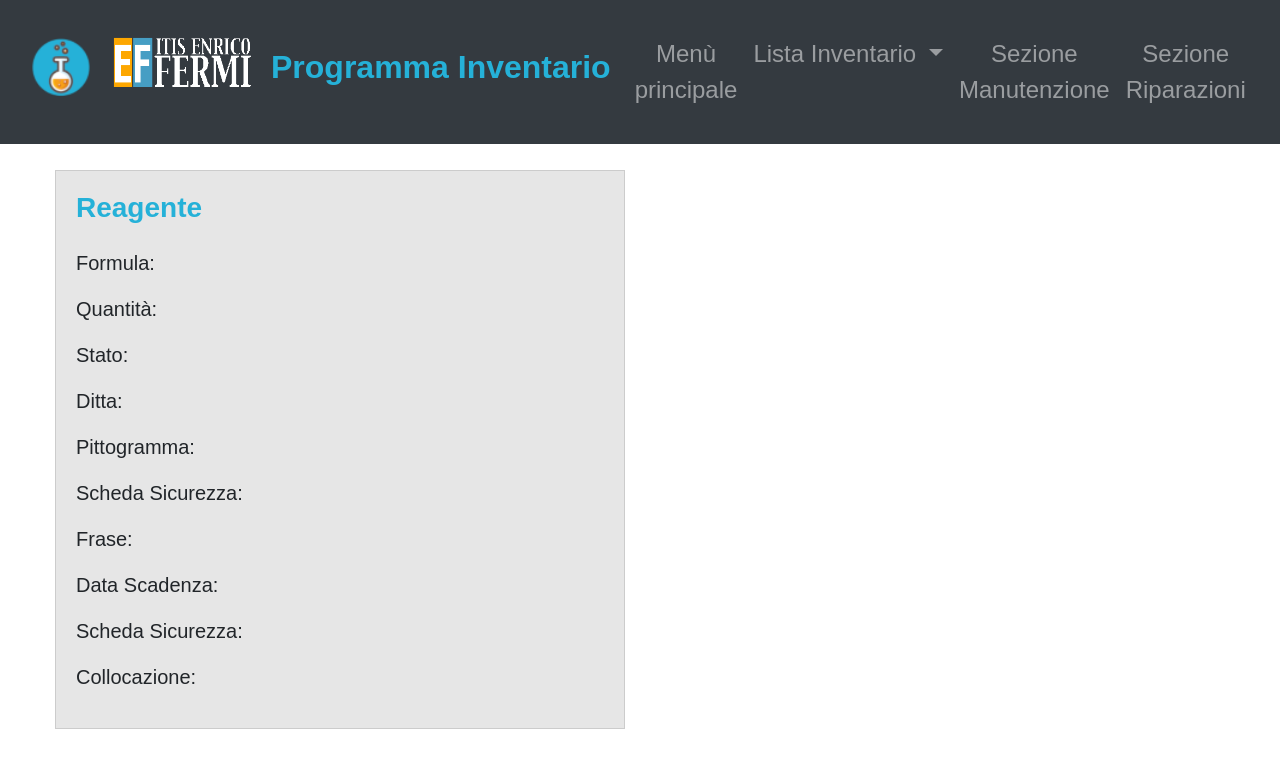
After one commit to MilaniFrancesco7/Progetto-Chimica, a PHP site: page /Attrezzatura.html in a window 1280 px wide. The commit adds this page. Shown: the top 768 px of the page. Run offline with PHP 8.4, Linux system fonts and the light colour scheme.

Commit message:
Aggiunta pagine Modello Reagenti Apparecchiatura Attrezzatura

```diff
--- /dev/null
+++ b/FrontEnd/Inventario/Attrezzatura.html
@@ -0,0 +1,80 @@
+<!DOCTYPE html>
+<html lang="it" dir="ltr">
+  <head>
+    <meta charset="utf-8">
+    <title>Attrezzatura</title>
+    <link rel="stylesheet" href="css/bootstrap.min.css">
+    <link rel="stylesheet" href="css/style.css">
+  </head>
+  <body>
+    <!-- Barra Menù-->
+    <nav class="navbar navbar-expand-lg navbar-dark bg-dark fixed-top">
+      <div class="container-fluid">
+        <img src="./img/MiniIconaNavbar.png" alt="#" id="IconaNavbar">
+        <img src="./img/LogoItisBianco.png" alt="#" id="LogoItis">
+        <a class="navbar-brand" href="index.html" id="BrandTitle">Programma Inventario</a>
+        <button class="navbar-toggler" type="button" data-toggle="collapse" data-target="#navbarSupportedContent" aria-controls="navbarSupportedContent" aria-expanded="false" aria-label="Toggle navigation">
+          <span class="navbar-toggler-icon"></span>
+        </button>
+        <div class="collapse navbar-collapse" id="navbarSupportedContent">
+          <ul class="navbar-nav mr-auto" id="NavbarList">
+
+            <!--Item dropdown - Menù a tendina-->
+            <li class="nav-item dropdown">
+              <a class="nav-link" href="index.html">Menù principale</a>
+            </li>
+            <li class="nav-item dropdown">
+              <a class="nav-link dropdown-toggle" href="#" id="navbarDropdown" role="button" data-toggle="dropdown" aria-haspopup="true" aria-expanded="false">
+                Lista Inventario
+              </a>
+              <div class="dropdown-menu" aria-labelledby="navbarDropdown">
+                <a class="dropdown-item" href="Reagenti.html">Lista Reagenti</a>
+                <div class="dropdown-divider"></div>
+                <a class="dropdown-item" href="Attrezzatura.html">Lista Apparecchiatura</a>
+                <div class="dropdown-divider"></div>
+                <a class="dropdown-item" href="Vetreria.html">Lista Vetreria</a>
+              </div>
+            </li>
+            <!-- Link Sezione manutenzione-->
+            <li class="nav-item">
+              <a class="nav-link" href="#">Sezione Manutenzione</a>
+            </li>
+
+            <!-- Link Sezione Riparazioni-->
+            <li class="nav-item">
+              <a class="nav-link" href="#">Sezione Riparazioni</a>
+            </li>
+          </ul>
+        </div>
+      </div>
+    </nav>
+
+    <!--Esempio Blocco Reagente-->
+
+    <section id="main">
+      <div class="col-md-6" id="AttrezzaturaMain">
+          <ul id="services">
+            <li>
+              <h3>Reagente</h3>
+              <p>Formula:</p>
+              <p>Quantità:</p>
+              <p>Stato:</p>
+              <p>Ditta:</p>
+              <p>Pittogramma:</p>
+              <p><img src="" alt="">Scheda Sicurezza:</p>
+              <p>Frase:</p>
+              <p>Data Scadenza:</p>
+              <p>Scheda Sicurezza:</p>
+              <p>Collocazione:</p>
+            </li>
+          </ul>
+      </div>
+      <div class="col-md-6" id="InserisciElemento">
+
+      </div>
+    </section>
+
+  <script src="https://ajax.googleapis.com/ajax/libs/jquery/1.12.4/jquery.min.js"></script>
+  <script src="js/bootstrap.min.js"></script>
+  </body>
+</html>
--- a/FrontEnd/Inventario/SingIn.html
+++ b/FrontEnd/Inventario/SingIn.html
@@ -14,7 +14,7 @@
       </div>
 
       <div class="container border rounded-pill border-info" id="PillBox">
-        <h1 class="h3 mb-3 font-weight-normal">Accedi al Programma</h1>
+        <h1 class="h3 mb-3 font-weight-normal">Accedi all'inventario</h1>
       </div>
       <hr>
 
@@ -32,7 +32,7 @@
       </div>
 
       <div class="container">
-        <button class="btn btn-lg btn-primary btn-block" type="submit">Sign in</button>
+        <button formaction="index.html"class="btn btn-lg btn-primary btn-block" type="submit">Sign in</button>
       </div>
 
     </form>
--- a/FrontEnd/Inventario/css/style.css
+++ b/FrontEnd/Inventario/css/style.css
@@ -1,9 +1,10 @@
 body{
   padding-top: 70px;
+  font: 20px/1.5 Arial, Helvetica,sans-serif;
 }
 
 img{
-  padding-bottom: 40px;
+  padding-bottom: 10px;
 }
 
 h3{
@@ -25,16 +26,6 @@ div{
   padding-bottom: 30px;
 }
 
-.navbar-brand{
-  height: 70px;
-  line-height: 60px;
-}
-
-.container{
-  width: 80%;
-  margin: auto;
-  overflow: hidden;
-}
 
 #showcase{
   min-height: 400px;
@@ -42,7 +33,7 @@ div{
   background-size:cover;
   text-align: center;
   color: #ffffff;
-  font: Montserrat, Helvetica;;
+  font: 45px,Montserrat, Helvetica;
 }
 
 #showcase h1{
@@ -52,11 +43,30 @@ div{
   font-weight: bold;
 }
 
+#ImgReagenti{
+  padding-bottom: 40px;
+}
+
+#ImgVetreria{
+  padding-bottom: 40px;
+}
+
+#ImgAttrezzatura{
+  padding-bottom: 35px;
+}
+
 #IconaNavbar{
   padding-bottom: 0px;
   padding-right: 15px;
   height: 60px;
   width: 80px;
+}
+
+#LogoItis{
+  height: 70px;
+  width: 165px;
+  padding-right: 10px;
+  padding-bottom: 10 px;
 }
 
 #showcase p{
@@ -67,17 +77,6 @@ div{
   margin-top: 20px;
 }
 
-.btn-outline-success {
-    color: #25b1d8;
-    border-color: #25b1d8;
-    font-size: 1.340rem;
-}
-
-.btn-outline-success:hover {
-    color: #fff;
-    background-color: #25b1d8;
-    border-color: #25b1d8;
-}
 
 #BrandTitle{
   color: #25b1d8;
@@ -85,9 +84,61 @@ div{
   font-size: 2rem;
 }
 
+#FormBottoneAccesso{
+  padding-top: 15px;
+  text-align: center;
+}
+
 #BottoneAccesso{
   padding-right: 12px;
   padding-left: 12px;
+  align-items: center;
+}
+
+
+#PillBox{
+  max-width: 500px;
+  padding-right: 5px;
+  background-color:  #f8a018;
+  border-style: groove;
+}
+
+#PillBox h1{
+  margin-top: 30px;
+  color: white;
+  font-weight: bolder;
+  text-transform: uppercase;
+  font-family: sans-serif;
+}
+
+#NavbarList{
+  margin-top: revert;
+}
+
+ul#services li{
+  text-align: left;
+  list-style: none;
+  padding:20px;
+  border: #cccccc solid 1px;
+  margin-bottom:5px;
+  background:#e6e6e6;
+}
+
+ul#services h3{
+  color: #25b1d8;
+  text-align: left;
+  padding-bottom: 15px;
+}
+
+
+#AttrezzaturaMain{
+  padding-top: 100px;
+}
+
+#Inserimento{
+  background-color: #e6e6e6;
+  padding: 5px;
+  padding-top: 20px;
 }
 
 .nav-link{
@@ -101,19 +152,32 @@ div{
     vertical-align: middle;
     content: "";
     background: no-repeat center center;
-        background-image: none;
+        background-image: none
+        font: 15px/1.5 Arial, Helvetica,sans-serif;;
         background-size: auto;
     background-size: 100% 100%;
 }
 
-#PillBox{
-  max-width: 500px;
-  padding-right: 5px;
-  border-style: groove;
+.navbar-brand{
+  height: 70px;
+  line-height: 60px;
 }
 
-#PillBox h1{
-  margin-top: 10px;
-  color: #f8a018;
-  font-weight: bold;
+.container{
+  width: 80%;
+  margin: auto;
+  overflow: hidden;
 }
+
+
+.btn-outline-success {
+    color: #25b1d8;
+    border-color: #25b1d8;
+    font-size: 1.340rem;
+}
+
+.btn-outline-success:hover {
+    color: #fff;
+    background-color: #25b1d8;
+    border-color: #25b1d8;
+}
```
Also changed, not shown: FrontEnd/Inventario/index.html (+12 -10 lines), FrontEnd/Inventario/Reagenti.html (added), FrontEnd/Inventario/Vetreria.html (added), FrontEnd/Inventario/img/LogoItis.png (added), FrontEnd/Inventario/img/LogoItisBianco.png (added), FrontEnd/Inventario/img/LogoItisVuoto.png (added).
